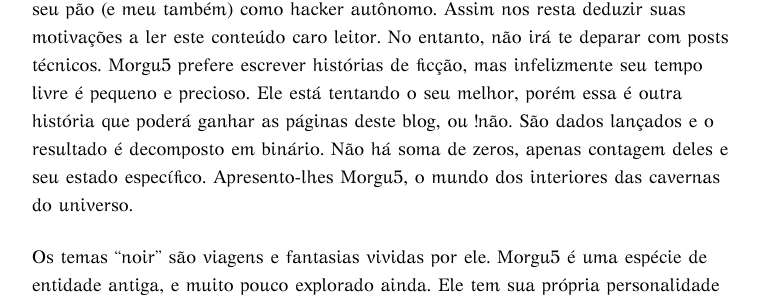
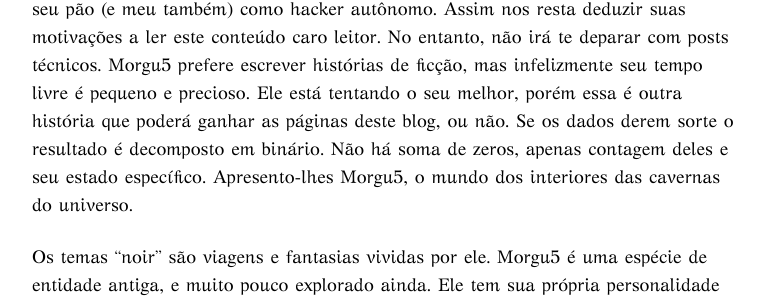
Before and after one commit to Agt-Morgu5/agt-morgu5.github.io, a Jekyll site: the page built from about/index.md, in a window 1280 px wide and 900 px high, scrolled down 520 px. Shown: the part 293-597 px from the top of the window, without its empty margins (254-1019 px from the left). Built offline with Jekyll 4.4.1, drawn with Linux system fonts in a browser that asks for light colours; nearby versions of some CDN libraries; some of the changed text lies outside the part shown.

Commit message:
rollghanditt

```diff
--- a/about/index.md
+++ b/about/index.md
@@ -10,7 +10,7 @@
 
 Eu me chamo Olario e respondo também pelo codinome Morgu5 (<i>morgus, morgu five</i>), onde o "5" é um acrônico ao "s", e também de fácil substituição. Aqui escrevemos coisas sobre [musica](/music){:target="_blank"},  [ficção](/stories){:target="_blank"} e as vezes [visões e vida diária](/blog){:target="_blank"}.  Você encontrará conteúdo em português, inglês e grego, dependendo muito de nosso humor. Você não encontrará muitas fotos ou outros prazeres visuais cintilantes (talvez para embelezar o tema do post quando necessário); O foco aqui é, portanto, falar sobre a vida sobre duas perspectivas.
 
-Morgu5 estudou física, engenharia, informática e filosofia. Atualmente, ele ganha seu pão (e meu também) como hacker autônomo. Assim nos resta deduzir suas motivações a ler este conteúdo caro leitor. No entanto, não irá te deparar com posts técnicos. Morgu5 prefere escrever histórias de ficção, mas infelizmente seu tempo livre é pequeno e precioso. Ele está tentando o seu melhor, porém essa é outra história que poderá ganhar as páginas deste blog, ou !não. São dados lançados e o resultado é decomposto em binário. Não há soma de zeros, apenas contagem deles e seu estado específico. Apresento-lhes Morgu5, o mundo dos interiores das cavernas do universo.
+Morgu5 estudou física, engenharia, informática e filosofia. Atualmente, ele ganha seu pão (e meu também) como hacker autônomo. Assim nos resta deduzir suas motivações a ler este conteúdo caro leitor. No entanto, não irá te deparar com posts técnicos. Morgu5 prefere escrever histórias de ficção, mas infelizmente seu tempo livre é pequeno e precioso. Ele está tentando o seu melhor, porém essa é outra história que poderá ganhar as páginas deste blog, ou não. Se os dados derem sorte o resultado é decomposto em binário. Não há soma de zeros, apenas contagem deles e seu estado específico. Apresento-lhes Morgu5, o mundo dos interiores das cavernas do universo.
 
 Os temas "noir" são viagens e fantasias vividas por ele. Morgu5 é uma espécie de entidade antiga, e muito pouco explorado ainda. Ele tem sua própria personalidade metodologia, linguagem e simbologias. Daqui surgem as histórias mais agressivas com tons de hacker controverso navegando em mundos do cotidiano, as profundezas de surtos psíquicos e abalos sísmicos em cidades steampunk.
 
```
